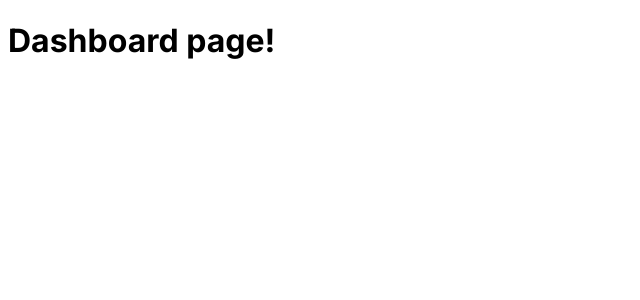
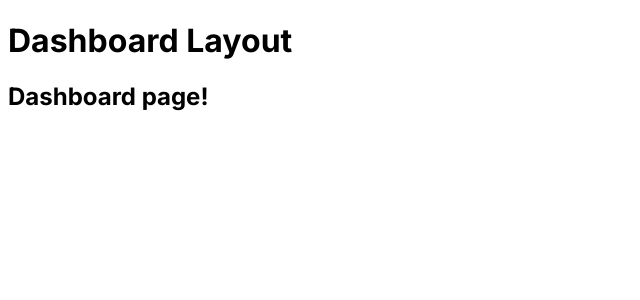
Before and after one commit to AndreyPesh/nx, a Next.js app: page /dashboard in a window 1280 px wide. Shown: the top 300 px of the page, without its empty margins (0-640 px from the left). Built offline with nearby package versions, Linux system fonts and the light colour scheme.

Commit message:
feat: test group routes

```diff
--- /dev/null
+++ b/src/app/(account)/profile/page.tsx
@@ -0,0 +1,3 @@
+const Account = () => <h1>Account page</h1>
+
+export default Account;
--- /dev/null
+++ b/src/app/dashboard/layout.tsx
@@ -0,0 +1,9 @@
+const DashboardLayout = ({children}: {children: React.ReactNode}) => {
+  return (
+    <>
+    <h1>Dashboard Layout</h1>
+    {children}
+    </>
+  )
+}
+export default DashboardLayout;
--- a/src/app/dashboard/page.tsx
+++ b/src/app/dashboard/page.tsx
@@ -1,5 +1,5 @@
 const Dashboard = () => {
-  return <h1>Dashboard page!</h1>
+  return <h2>Dashboard page!</h2>
 }
 
 export default Dashboard;
--- a/src/app/page.tsx
+++ b/src/app/page.tsx
@@ -5,6 +5,7 @@ export default function Home() {
     <>
       <h1>Hello, Next</h1>
       <Link href={'/dashboard'}>Dashboard</Link>
+      <Link href={'/profile'}>Profile</Link>
     </>
   );
 }
```
